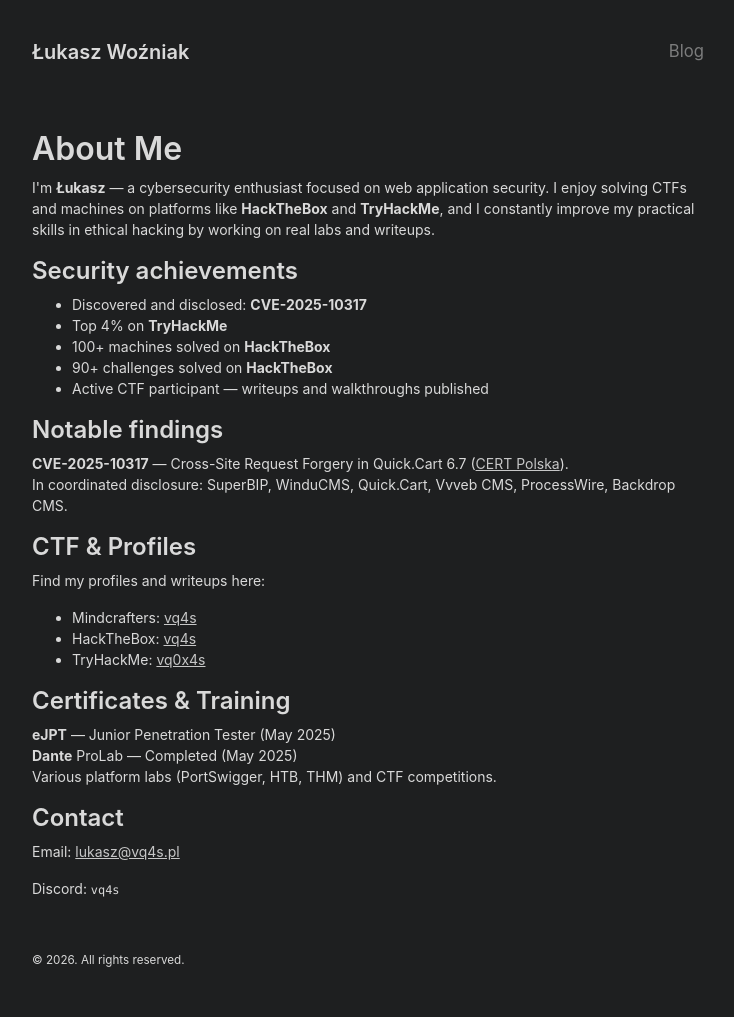
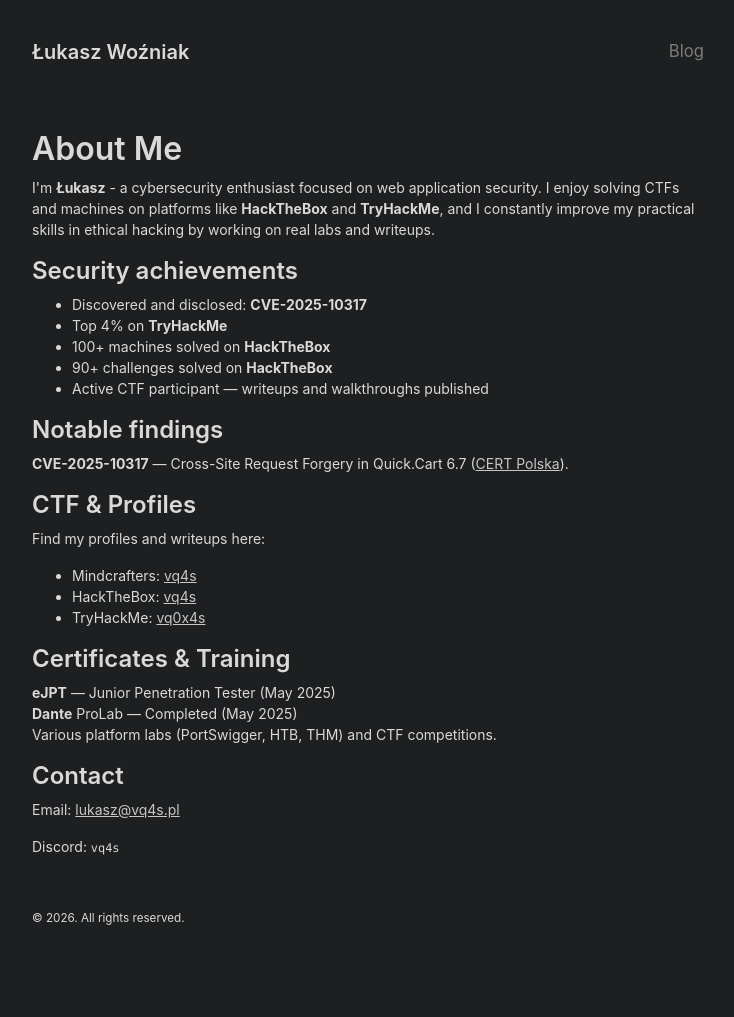
Before and after one commit to vq4s/vq4s.github.io, a Jekyll site: the page built from index.html, in a window 1280 px wide. Shown: the whole page, without its empty margins (272-1006 px from the left). Built offline with Jekyll 4.4.1, drawn with Linux system fonts in a browser that asks for light colours; the list of posts is cut into pages by our own code; after the commit the page ends 975 px from its top, so only the background shows below that.

Commit message:
Update index.html

```diff
--- a/index.html
+++ b/index.html
@@ -6,7 +6,7 @@ title: Home
 <section class="about-me">
   <h1>About Me</h1>
   <p>
-    I'm <strong>Łukasz</strong> — a cybersecurity enthusiast focused on web application security.
+    I'm <strong>Łukasz</strong> - a cybersecurity enthusiast focused on web application security.
     I enjoy solving CTFs and machines on platforms like <strong>HackTheBox</strong> and <strong>TryHackMe</strong>,
     and I constantly improve my practical skills in ethical hacking by working on real labs and writeups.
   </p>
@@ -24,7 +24,6 @@ title: Home
   <p>
     <strong>CVE-2025-10317</strong> — Cross-Site Request Forgery in Quick.Cart 6.7
     (<a href="https://cert.pl/posts/2025/10/CVE-2025-10317/" target="_blank" rel="noopener">CERT Polska</a>).<br>
-    In coordinated disclosure: SuperBIP, WinduCMS, Quick.Cart, Vvveb CMS, ProcessWire, Backdrop CMS.
   </p>
 <p></p>
   <h2>CTF & Profiles</h2>
```
